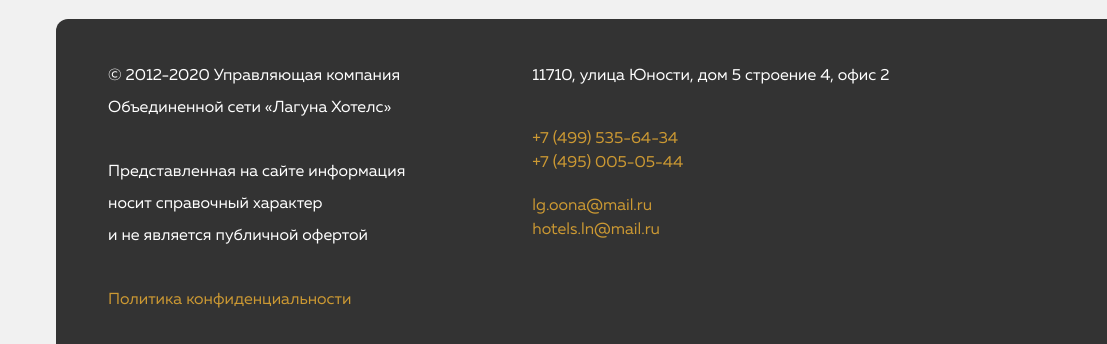
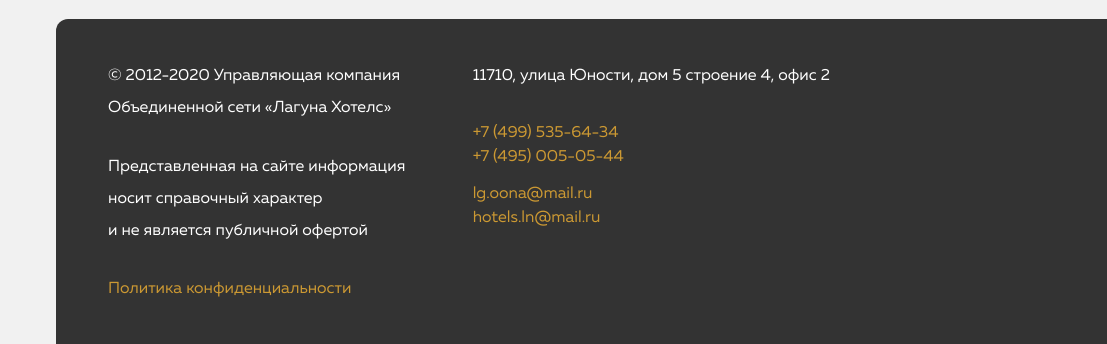
Before and after one commit to nyravv/hotels, a plain HTML site: page 10_grid/index.html in a window 1280 px wide. Shown: the part 4960-5304 px from the top of the page, 0-1107 px from the left. Drawn offline with nearby package versions, Linux system fonts and the light colour scheme; files that its build step writes are made by us from their sources.

Commit message:
Add footer bootstrap

```diff
--- a/10_grid/css/style.css
+++ b/10_grid/css/style.css
@@ -1038,7 +1038,7 @@ input::-moz-placeholder { /* цвет текста placeholder в Firefox */
 
 .container-footer {
   /* Блочная модель */
-  display: flex;
+  /* display: flex; */
   padding: 41px 52px;
   min-height: 338px;
   height: 100%;
@@ -1047,12 +1047,13 @@ input::-moz-placeholder { /* цвет текста placeholder в Firefox */
   border-radius: 12px;
   background: url('../img/Footer/sun.png') no-repeat var(--darkGrey) 81% 100%;
 }
+
 .footer-block {
-  margin-right: auto;
+  /* margin-right: auto; */
 }
 
 .footer-copyrights { /* Копирайт */
-  width: 30%;
+  /* width: 30%; */
 }
 
 .footer-copyrights-list {
@@ -1060,11 +1061,11 @@ input::-moz-placeholder { /* цвет текста placeholder в Firefox */
   display: flex;
   flex-direction: column;
   justify-content: space-between;
-  min-height: 100%;
+  min-height: 245px;
 }
 
 .footer-contacts { /* Контакты */
-  width: 48%;
+  /* width: 48%; */
 }
 
 .footer-contacts-list {
@@ -1072,7 +1073,7 @@ input::-moz-placeholder { /* цвет текста placeholder в Firefox */
   display: flex;
   flex-direction: column;
   justify-content: space-between;
-  min-height: 71%;
+  min-height: 170px;
 }
 
 .footer-contacts-address {
--- a/10_grid/index.html
+++ b/10_grid/index.html
@@ -469,7 +469,10 @@
   <footer class="footer">
     <div class="container">
       <div class="container-footer">
-      <div class="footer-copyrights footer-block">
+
+      <div class="row">
+
+      <div class="footer-copyrights footer-block col-lg-4">
         <ul class="footer-copyrights-list">
           <li class="footer-copyrights-item">© 2012-2020 Управляющая компания Объединенной сети «Лагуна Хотелс»</li>
           <li class="footer-copyrights-item">Представленная на сайте информация носит справочный характер<br> и не является публичной офертой</li>
@@ -478,7 +481,7 @@
           </li>
         </ul>
       </div>
-      <div class="footer-contacts footer-block">
+      <div class="footer-contacts footer-block col-lg-7">
         <ul class="footer-contacts-list">
           <li class="footer-contacts-item">
             <address class="footer-contacts-address">11710, улица Юности, дом 5 строение 4, офис 2</address>
@@ -497,7 +500,7 @@
           </li>
         </ul>
       </div>
-      <div class="footer-social">
+      <div class="footer-social col-lg-1">
         <ul class="footer-social-list">
           <li class="footer-social-item">
             <a class="footer-social-link" href="#">
@@ -528,6 +531,7 @@
       </div>
       </div>
     </div>
+    </div>
   </footer>
 </body>
 </html>
```
